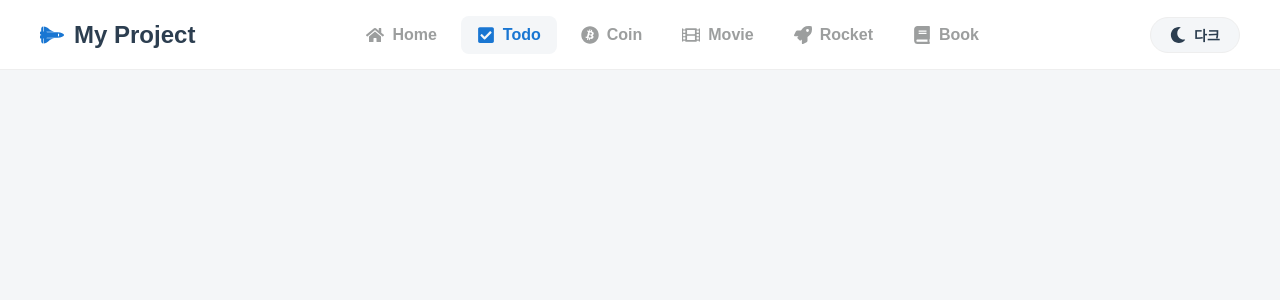
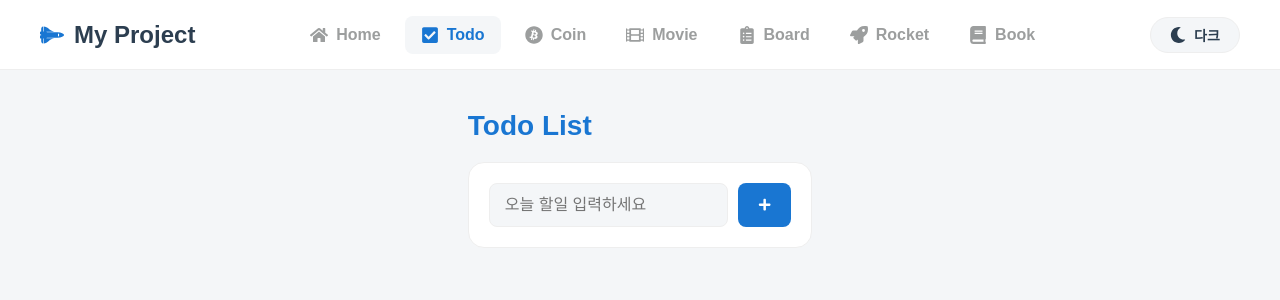
Before and after one commit to joohyuna/lecture-11-total, a React (Vite) app: page /todo in a window 1280 px wide. Shown: the top 300 px of the page. Built offline with nearby package versions, Linux system fonts and the light colour scheme; a web font is replaced by a local one.

Commit message:
1차 완료 Todo

```diff
--- a/src/components/layout/Header.tsx
+++ b/src/components/layout/Header.tsx
@@ -3,6 +3,7 @@
     FaBitcoin,
     FaBook,
     FaCheckSquare,
+    FaClipboardList,
     FaFilm,
     FaHome,
     FaMoon,
@@ -107,6 +108,11 @@
         icon: <FaFilm size={18} />,
     },
     {
+        path: "/board",
+        label: "Board",
+        icon: <FaClipboardList size={18} />,
+    },
+    {
         path: "/rocket",
         label: "Rocket",
         icon: <FaRocket size={18} />,
--- a/src/pages/Home.tsx
+++ b/src/pages/Home.tsx
@@ -1,3 +1,4 @@
+// 메인페이지 완료  page
 import type { ReactNode } from "react";
 import {
     FaBitcoin,
@@ -17,7 +18,7 @@
     icon: ReactNode;
 };
 
-const projectList: ProjectType[] = [
+const ProjectList: ProjectType[] = [
     {
         title: "투두리스트",
         desc: "체계적인 일정 관리와 할 일 목록 기록",
@@ -125,7 +126,7 @@
             </WelcomeSection>
 
             <CardContainer>
-                {projectList.map((value, index) => (
+                {ProjectList.map((value, index) => (
                     <Card key={index} to={value.path}>
                         <IconBox>{value.icon}</IconBox>
                         <ProjectTitle>{value.title}</ProjectTitle>
--- a/src/pages/todo/TodoPage.tsx
+++ b/src/pages/todo/TodoPage.tsx
@@ -1,5 +1,99 @@
+import { useState, type SubmitEvent } from "react";
+import styled from "styled-components";
+import { FaPlus } from "react-icons/fa";
+
+type TodoType = {
+    id: number;
+    text: string;
+    isCompleted: boolean;
+}
+
+const Container = styled.div`
+    max-width: 600px;
+    margin: 0 auto;
+    display: flex;
+    flex-direction: column;
+    gap: 20px;
+`;
+
+const InputSection = styled.form`
+    display: flex;
+    gap: 10px;
+    padding: 20px;
+    border-radius: 16px;
+    background-color: ${props => props.theme.colors.background.paper};
+    border: 1px solid ${props => props.theme.colors.divider};
+`;
+
+const StyledInput = styled.input`
+    flex: 1;
+    padding: 12px 15px;
+    border-radius: 8px;
+    border: 1px solid ${props => props.theme.colors.divider};
+    background-color: ${props => props.theme.colors.background.default};
+    color: ${props => props.theme.colors.text.default};
+    font-size: 16px;
+    outline: none;
+    &:hover {
+        border-color: ${props => props.theme.colors.primary};
+    }
+`;
+
+const AddButton = styled.button`
+    padding: 0 20px;
+    background-color: ${props => props.theme.colors.primary};
+    color: white;
+    border: none;
+    border-radius: 8px;
+    cursor: pointer;
+    display: flex;
+    justify-content: center;
+    align-items: center;
+    transition: all 0.5s;
+    &:hover {
+        opacity: 0.9;
+    }
+`;
+
+const Title = styled.h2`
+    font-size: 28px;
+    font-weight: 800;
+    color: ${props => props.theme.colors.primary};
+`;
+
 function TodoPage() {
-    return <></>;
+    const [inputValue, setInputValue] = useState("");  // 인풋에 입력
+    const [todos, setTodos] = useState<TodoType[]>([]);
+    const handleAddTodo = (event: SubmitEvent<HTMLFormElement>) => {
+        event.preventDefault();
+        if (!inputValue.trim()) return;
+        const newTodo: TodoType = {
+            id:Date.now() ,  // 고유값으로, 사용자가 "저장하는 시간"을 지금시간을 id로 쓰겠다.
+            text: inputValue,
+            isCompleted: false,
+        }
+        setTodos([...todos, newTodo]);
+        setInputValue("");
+    };
+
+    return (
+        <Container>
+            <Title>Todo List</Title>
+            <InputSection onSubmit={handleAddTodo}>
+                <StyledInput
+                    placeholder={"오늘 할일 입력하세요"}
+                    value={ inputValue }
+                    onChange={e => setInputValue(e.target.value)}
+                />
+                <AddButton type={"submit"}>
+                    <FaPlus />
+                </AddButton>
+            </InputSection>
+            {todos.map((value, index) => (
+                <li key={index}>{value.text}</li>
+            ))}
+        </Container>
+    );
 }
 
 export default TodoPage;
```
